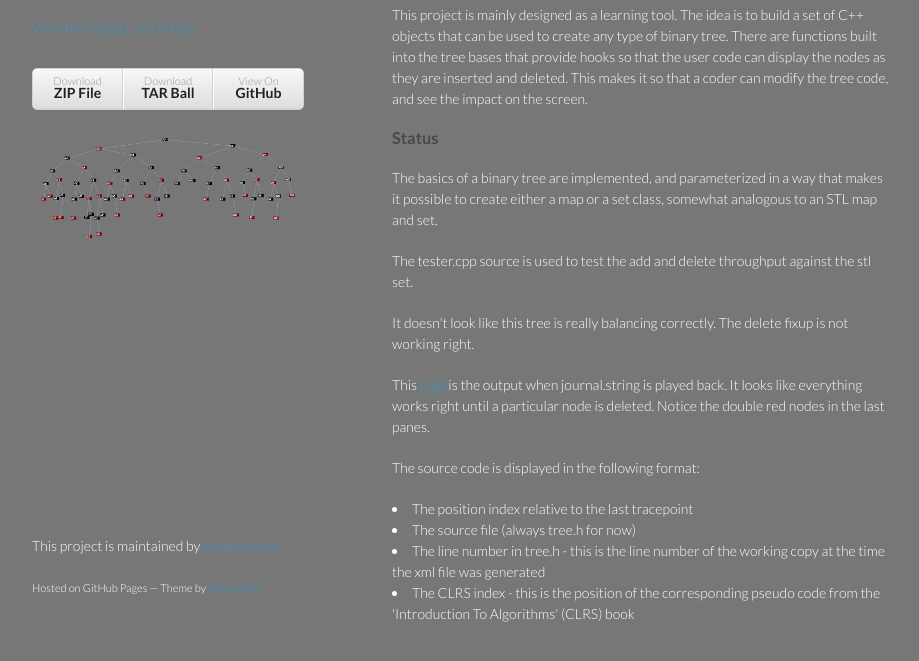
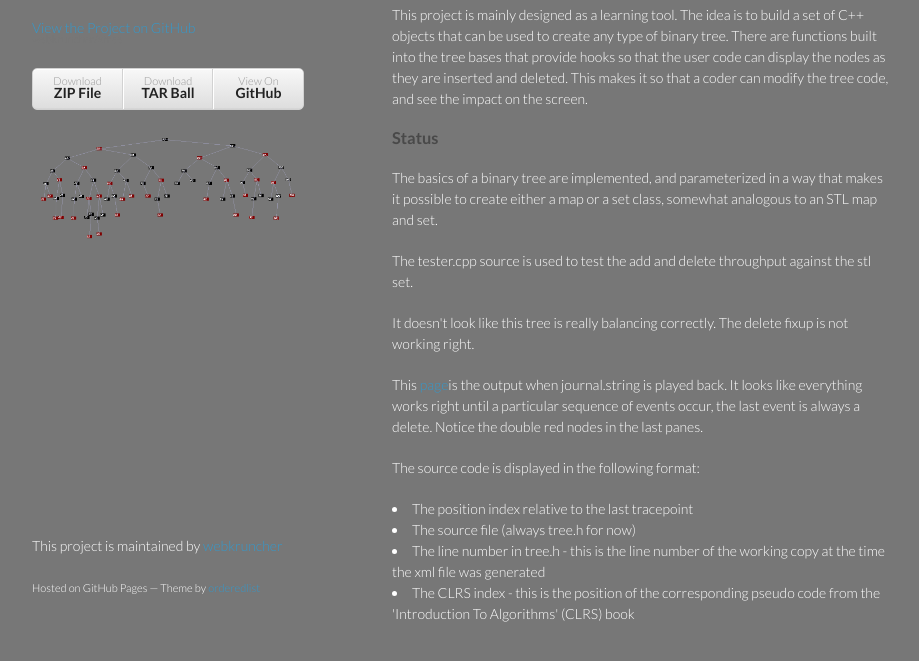
Before and after one commit to webkruncher/xtree, a plain HTML site: page index.html in a window 1280 px wide. Shown: the part 133-794 px from the top of the page, without its empty margins (178-1097 px from the left). Drawn offline with Linux system fonts and the light colour scheme.

Commit message:
small text update, better explanation

```diff
--- a/index.html
+++ b/index.html
@@ -58,7 +58,8 @@
 				</p>
 				<p>
 					This <a target="_blank" href="trap.xml">page</a>is the output when journal.string is played back.  It looks like
-					everything works right until a particular node is deleted.  Notice the double red nodes in the last panes.
+					everything works right until a particular sequence of events occur, the last event is always a delete.  Notice the
+					double red nodes in the last panes.
 					<p>
 						The source code is displayed in the following format:
 						<li>The position index relative to the last tracepoint</li>
```
